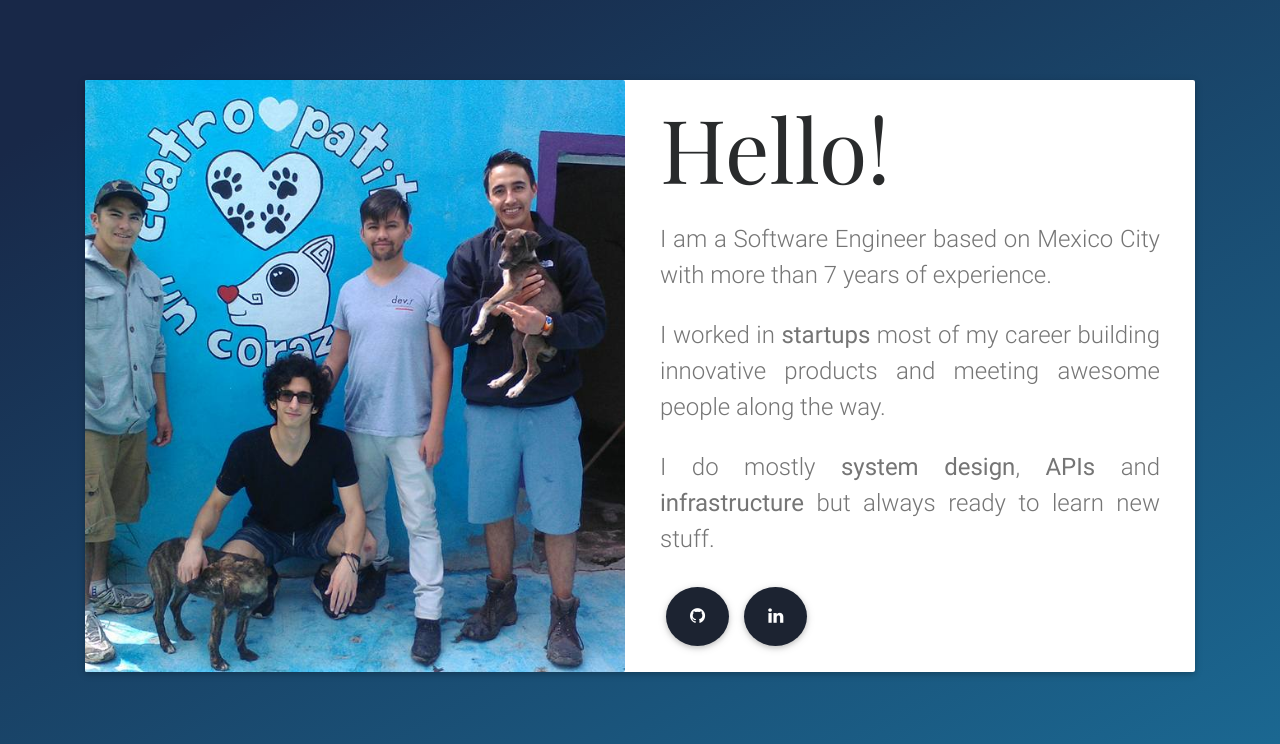
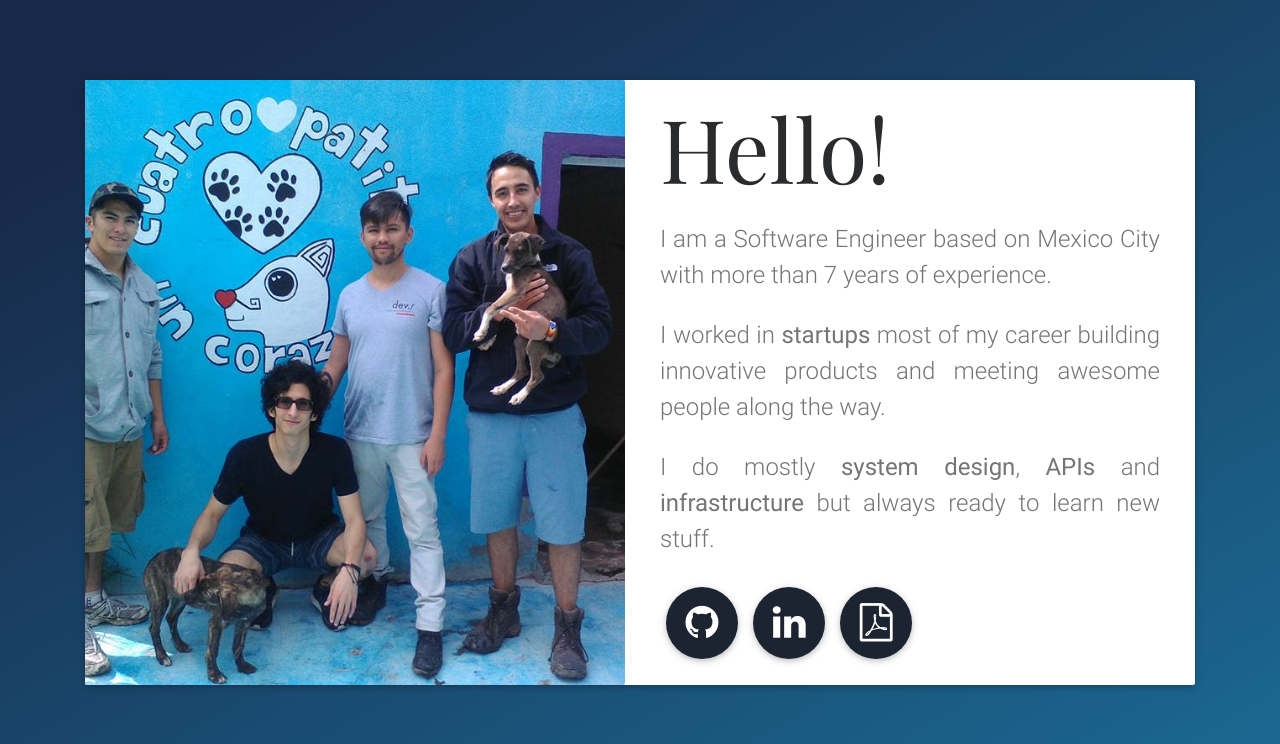
Before and after one commit to Gonzasestopal/gonzasestopal.github.io, a plain HTML site: page index.html in a window 1280 px wide. Shown: the top 744 px of the page. Drawn offline with nearby package versions, Linux system fonts and the light colour scheme.

Commit message:
chore: add resume

```diff
--- a/css/style.css
+++ b/css/style.css
@@ -249,14 +249,19 @@ h1 {
 .gradient {
   background: linear-gradient(rgba(0, 0, 0, 0.3), rgba(0, 0, 0, 0.2));
 }
-
-.btn-rounded {
+.btn-rounded-lg {
+  width: clamp(56px, 6vw, 72px);
+  height: clamp(56px, 6vw, 72px);
+  padding: 0;
   border-radius: 50%;
-  line-height: 1.5;
+  display: inline-flex;
+  align-items: center;
+  justify-content: center;
 }
 
-.btn-rounded-lg {
-  padding: 20px 24px;
+.btn-rounded-lg .fa {
+  font-size: clamp(2rem, 3vw, 3rem);
+  line-height: 1;
 }
 
 .parent-height {
--- a/index.html
+++ b/index.html
@@ -43,11 +43,23 @@
 					  </p>
 
 					  <div class="d-block">
-						<a class="btn btn-unique btn-rounded btn-rounded-lg" href="https://www.github.com/gonzasestopal" target="_blank" role="button">
+						<a class="btn btn-unique btn-rounded btn-rounded-lg"
+						   href="https://www.github.com/gonzasestopal"
+						   target="_blank" rel="noopener noreferrer"
+						   role="button" aria-label="GitHub profile" title="GitHub">
 						  <i class="fa fa-github" aria-hidden="true"></i>
 						</a>
-						<a class="btn btn-unique btn-rounded btn-rounded-lg" href="https://www.linkedin.com/in/gonzasestopal/" target="_blank" role="button">
+						<a class="btn btn-unique btn-rounded btn-rounded-lg"
+						   href="https://www.linkedin.com/in/gonzasestopal/"
+						   target="_blank" rel="noopener noreferrer"
+						   role="button" aria-label="LinkedIn profile" title="LinkedIn">
 						  <i class="fa fa-linkedin" aria-hidden="true"></i>
+						</a>
+						<a class="btn btn-unique btn-rounded btn-rounded-lg"
+						   href="./resume/gonzasestopal.pdf"
+						   target="_blank" rel="noopener noreferrer"
+						   role="button" aria-label="Open resume PDF" title="Resume (PDF)">
+						  <i class="fa fa-file-pdf-o" aria-hidden="true"></i>
 						</a>
 					  </div>
 					</div>
@@ -283,7 +295,7 @@
 	 <div class="container">
 
 		 <!-- divider -->
-		 <div class="mt-0 mb-0">
+		 <div class="divider mt-0 mb-0">
 	 		<h1>problem solving</h1>
 		 </div>
 		 <!-- ./divider -->
```
Also changed, not shown: 1 other file.
